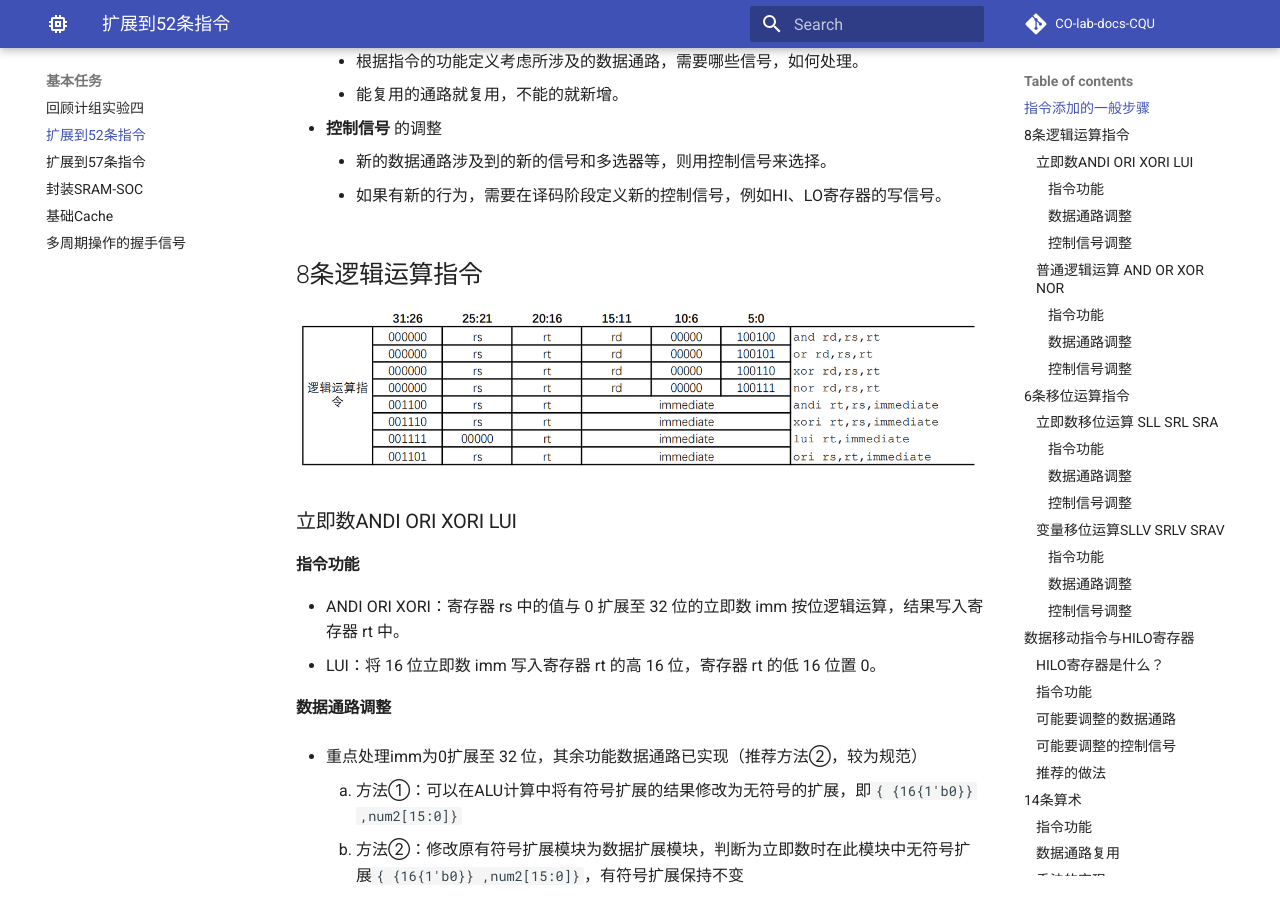
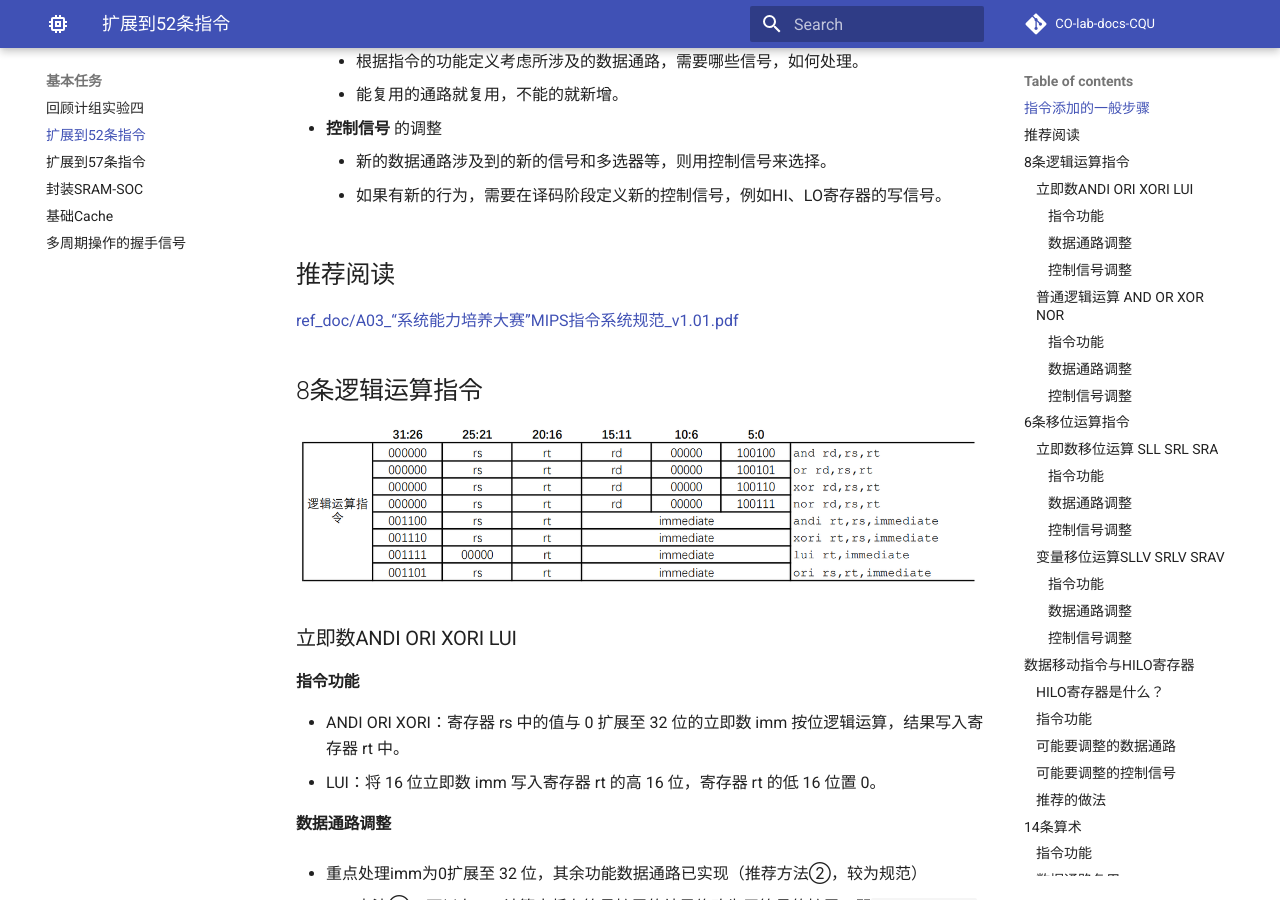
Before and after one commit to CQU-CS-LABs/CO-lab-docs-CQU, an MkDocs documentation site: the page built from docs/basic/extend_52.md, in a window 1280 px wide and 900 px high, scrolled down 398 px. Built offline with MkDocs 1.6.1 and Material for MkDocs 9.7.7, drawn with Linux system fonts in a browser that asks for light colours; comment, search, counter and statistics services are not loaded.

Commit message:
recommend A03

```diff
--- a/docs/basic/extend_52.md
+++ b/docs/basic/extend_52.md
@@ -11,6 +11,10 @@
 + **控制信号** 的调整
     + 新的数据通路涉及到的新的信号和多选器等，则用控制信号来选择。
     + 如果有新的行为，需要在译码阶段定义新的控制信号，例如HI、LO寄存器的写信号。
+
+## 推荐阅读
+
+  [ref_doc/A03_“系统能力培养大赛”MIPS指令系统规范_v1.01.pdf](https://github.com/CQU-CS-LABs/CO-lab-material-CQU/blob/2022/ref_doc/A03_%E2%80%9C%E7%B3%BB%E7%BB%9F%E8%83%BD%E5%8A%9B%E5%9F%B9%E5%85%BB%E5%A4%A7%E8%B5%9B%E2%80%9DMIPS%E6%8C%87%E4%BB%A4%E7%B3%BB%E7%BB%9F%E8%A7%84%E8%8C%83_v1.01.pdf)
 
 ## 8条逻辑运算指令
 
```
